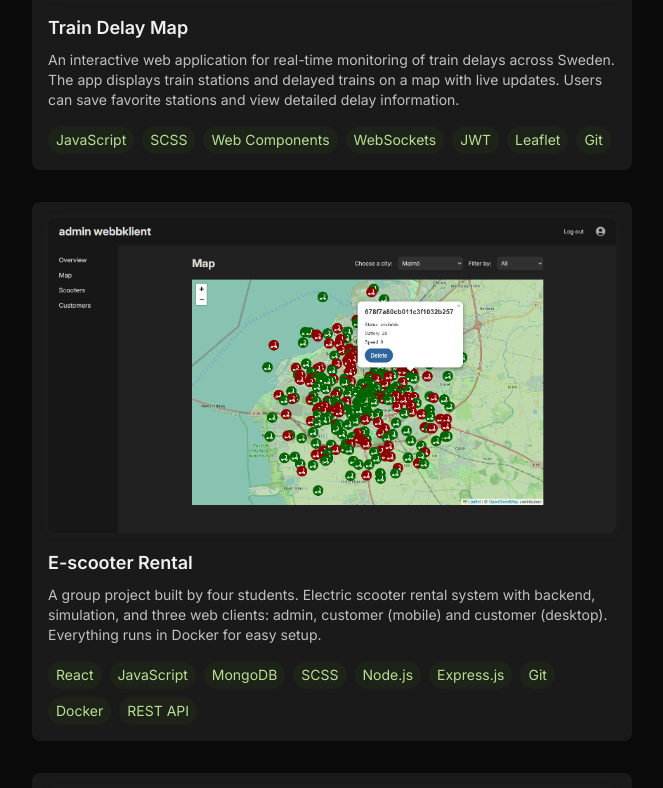
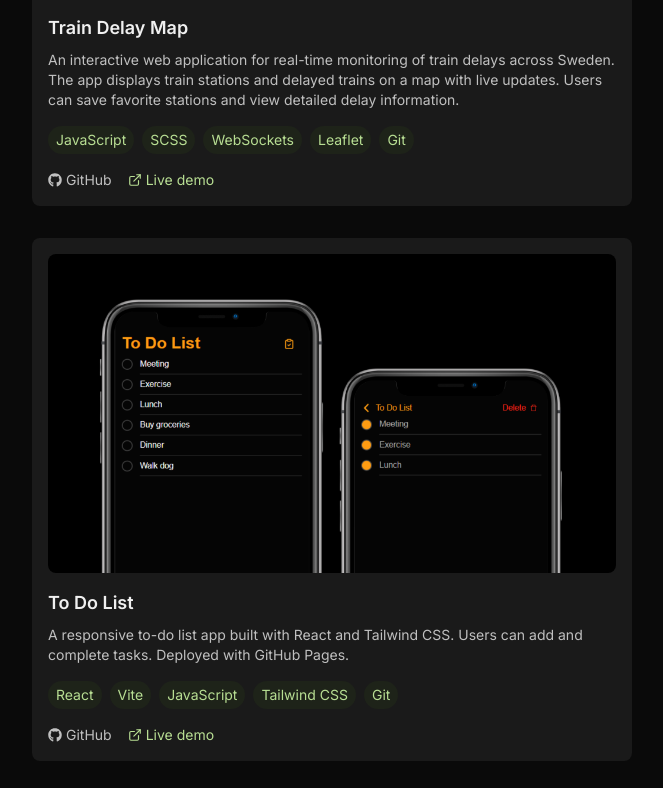
Before and after one commit to Teodor29/Teodor29.github.io, a React (Vite) app: page / in a window 1280 px wide. Shown: the part 1050-1838 px from the top of the page, without its empty margins (616-1279 px from the left). Built offline with nearby package versions, Linux system fonts and the light colour scheme.

Commit message:
update portfolio data

```diff
--- a/src/components/ProjectCard.jsx
+++ b/src/components/ProjectCard.jsx
@@ -1,40 +1,45 @@
-import React from "react";
+import { FaGithub } from "react-icons/fa";
+import { FiExternalLink } from "react-icons/fi";
 
 const ProjectCard = ({ project }) => {
   return (
-    <div className="bg-dark-2 rounded-lg transition-all duration-300 ease-in-out hover:shadow-lg hover:scale-[1.01] group">
+    <div className="bg-dark-2 rounded-lg p-4">
+      <img
+        src={project.image}
+        alt={project.altText}
+        className="w-full object-cover rounded-lg"
+      />
+      <div className="font-sans pt-4">
+        <h3 className="pb-2">{project.title}</h3>
+        <p className="text-sm text-primary">{project.description}</p>
+        <ul className="flex gap-2 m-0 p-0 list-none flex-wrap pt-4">
+          {project.skills.map((skill) => (
+            <li key={skill} className="py-1 px-2 text-sm bg-accent-background rounded-full text-accent-text">
+              {skill}
+            </li>
+          ))}
+        </ul>
+        <div className="flex gap-4 pt-4">
           <a
             href={project.link}
             target="_blank"
             rel="noopener noreferrer"
-        className="block p-4 no-underline"
+            className="flex items-center gap-1 text-sm text-primary no-underline hover:text-accent-hover transition-colors"
           >
-        <img
-          src={project.image}
-          alt={project.altText}
-          className="box-border w-full object-cover rounded-lg border-dark-4 shadow-[0_0_10px_rgba(58,58,58,0.2)] group-hover:shadow-[0_0_15px_rgba(74,74,74,0.3)] group-hover:border-dark-5 transition-shadow duration-1000 ease-in-out"
-        />
-        <div className="font-sans pt-4">
-          <h3 className="group-hover:text-accent-hover transition-colors duration-300 ease-in-out pb-2">
-            {project.title}
-          </h3>
-          <p className="text-sm text-primary group-hover:transition-colors duration-300 ease-in-out">
-            {project.description}
-          </p>
-          <div className="pt-4">
-            <ul className="flex gap-2 m-0 p-0 list-none flex-wrap">
-              {project.skills.map((skill, index) => (
-                <li
-                  key={index}
-                  className="py-1 px-2 text-sm bg-accent-background rounded-full text-accent-text"
+            <FaGithub size={14} /> GitHub
+          </a>
+          {project.liveLink && (
+            <a
+              href={project.liveLink}
+              target="_blank"
+              rel="noopener noreferrer"
+              className="flex items-center gap-1 text-sm text-accent-text no-underline hover:text-accent-hover transition-colors"
             >
-                  {skill}
-                </li>
-              ))}
-            </ul>
+              <FiExternalLink size={14} /> Live demo
+            </a>
+          )}
         </div>
       </div>
-      </a>
     </div>
   );
 };
--- a/src/data/portfolioData.js
+++ b/src/data/portfolioData.js
@@ -36,13 +36,22 @@ export const projects = [
     skills: [
       "JavaScript",
       "SCSS",
-      "Web Components",
       "WebSockets",
-      "JWT",
       "Leaflet",
       "Git",
     ],
     link: "https://github.com/Teodor29/train-delay-map",
+    liveLink: "https://train-delay.vercel.app/",
+  },
+  {
+    title: "To Do List",
+    description:
+    "A responsive to-do list app built with React and Tailwind CSS. Users can add and complete tasks. Deployed with GitHub Pages.",
+    image: toDo,
+    altText: "To Do",
+    skills: ["React", "Vite", "JavaScript", "Tailwind CSS", "Git"],
+    link: "https://github.com/Teodor29/to-do",
+    liveLink: "https://teodor29.github.io/to-do/",
   },
   {
     title: "E-scooter Rental",
@@ -64,15 +73,6 @@ export const projects = [
     link: "https://github.com/Teodor29/e-scooter-project-vteam",
   },
   {
-    title: "To Do List",
-    description:
-      "A responsive to-do list app built with React and Tailwind CSS. Users can add and complete tasks. Deployed with GitHub Pages.",
-    image: toDo,
-    altText: "To Do",
-    skills: ["React", "Vite", "JavaScript", "Tailwind CSS", "Git"],
-    link: "https://github.com/Teodor29/to-do",
-  },
-  {
     title: "Lien Capital",
     description:
       "A simple and responsive website built with Pico CMS for an investment company.",
```
Lines whose indentation alone changed are shown as unchanged.
